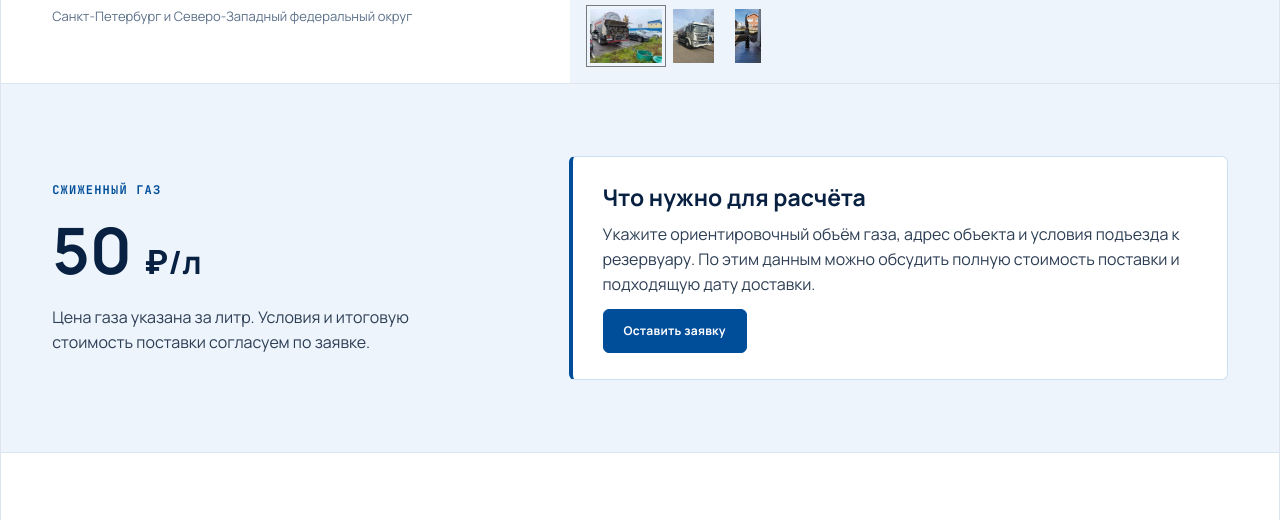
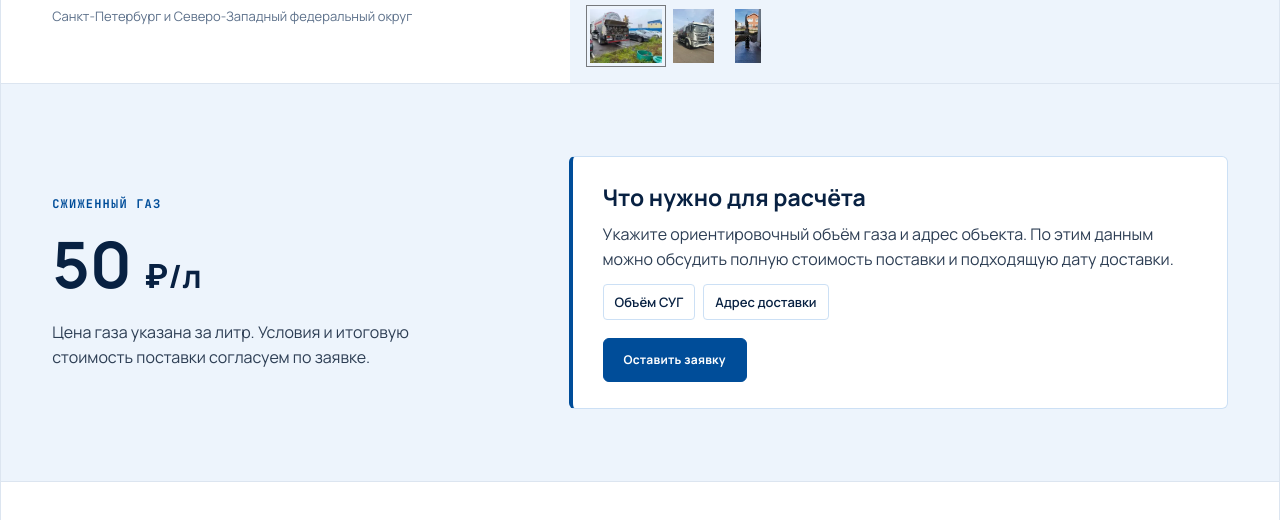
Before and after one commit to salewam/remgaz-service-preview, a website: page gas.html in a window 1280 px wide. Shown: the part 675-1195 px from the top of the page. Drawn offline with Linux system fonts and the light colour scheme; no server answers.

Commit message:
Keep only gas volume and delivery address in pricing requirements

```diff
--- a/gas.html
+++ b/gas.html
@@ -85,6 +85,8 @@ h3 { margin: 0 0 9px; color: var(--blue-deep); font-size: 19px; line-height: 1.3
 .price-details { padding: 26px 30px; border: 1px solid var(--blue-line); border-left: 4px solid var(--blue-primary); border-radius: 6px; background: var(--white); }
 .price-details strong { display: block; margin-bottom: 10px; color: var(--blue-deep); font-size: 23px; line-height: 1.3; }
 .price-details p { margin: 0 0 12px; color: var(--ink-soft); }
+.price-factors { display: flex; flex-wrap: wrap; gap: 8px; margin: 0 0 18px; padding: 0; list-style: none; }
+.price-factors li { padding: 7px 11px; border: 1px solid var(--blue-line); border-radius: 4px; color: var(--blue-deep); font-size: 13px; font-weight: 600; }
 .delivery-steps { display: grid; grid-template-columns: repeat(3, minmax(0, 1fr)); gap: 28px; }
 .delivery-steps article { padding-top: 20px; border-top: 2px solid var(--blue-line); }
 .step-number { display: block; margin-bottom: 14px; color: var(--blue-primary); font: 700 13px var(--font-mono); }
@@ -209,7 +211,7 @@ h3 { margin: 0 0 9px; color: var(--blue-deep); font-size: 19px; line-height: 1.3
     <section class="section price-section" id="price" aria-labelledby="price-title">
       <div class="price-layout">
         <div class="price-heading"><p class="section-kicker">Сжиженный газ</p><h2 id="price-title" data-gas-price="number">50 <span>₽/л</span></h2><p>Цена газа указана за литр. Условия и итоговую стоимость поставки согласуем по заявке.</p></div>
-        <div class="price-details"><strong>Что нужно для расчёта</strong><p>Укажите ориентировочный объём газа, адрес объекта и условия подъезда к резервуару. По этим данным можно обсудить полную стоимость поставки и подходящую дату доставки.</p><a class="btn-primary" href="#contact">Оставить заявку</a></div>
+        <div class="price-details"><strong>Что нужно для расчёта</strong><p>Укажите ориентировочный объём газа и адрес объекта. По этим данным можно обсудить полную стоимость поставки и подходящую дату доставки.</p><ul class="price-factors"><li>Объём СУГ</li><li>Адрес доставки</li></ul><a class="btn-primary" href="#contact">Оставить заявку</a></div>
       </div>
     </section>
     <section class="section" aria-labelledby="delivery-title">
```
